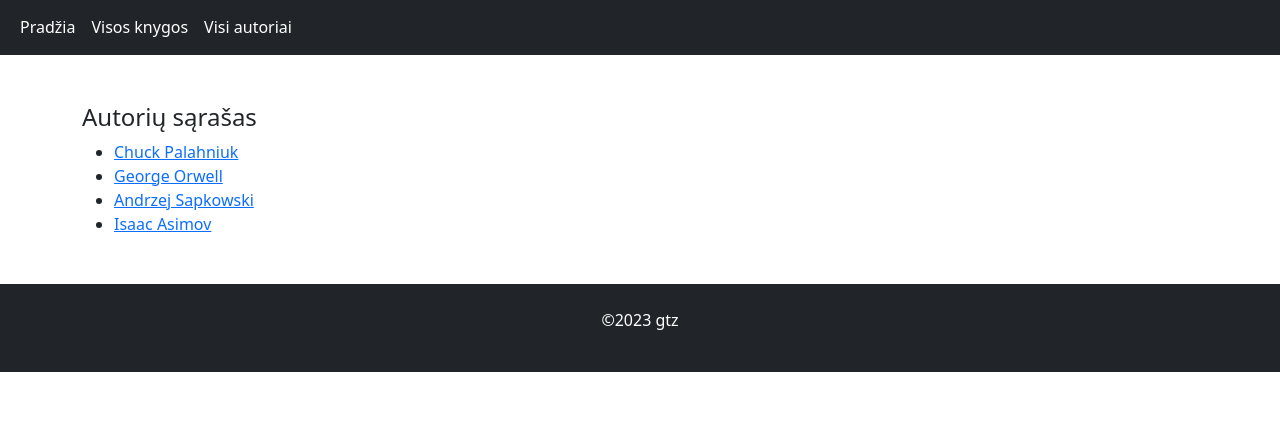
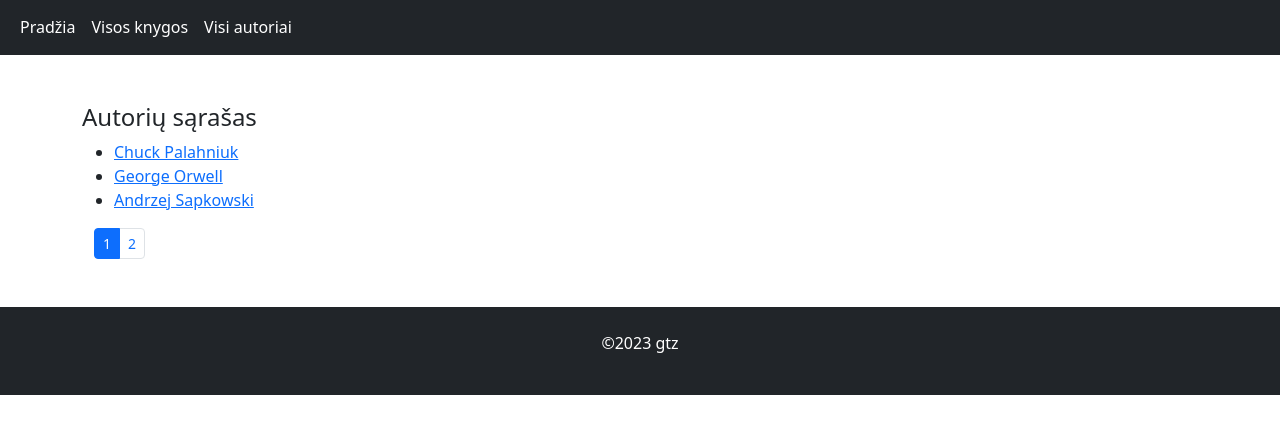
Before and after one commit to gyteniz/Django_library, a Django app: page /library/authors/ in a window 1280 px wide. Shown: the part 233-667 px from the top of the page. Run offline with Django 4.2, Linux system fonts and the light colour scheme; data comes from the database, SQL or seed files in the repository.

Commit message:
6. Padaryti, kad įrašai authors.html puslapyje būtų puslapiuojami (per funkciją).

```diff
--- a/mysite/library/templates/authors.html
+++ b/mysite/library/templates/authors.html
@@ -11,4 +11,25 @@
 
     {% endfor %}
 </ul>
+
+<div class="container puslapiai">
+    <nav aria-label="...">
+        {% if authors.has_other_pages %}
+            <ul class="pagination pagination-sm justify-content-start">
+                {% for i in authors.paginator.page_range %}
+                    {% if authors.number == i %}
+                        <li class="page-item active">
+                            <a class="page-link">{{ i }}</a>
+                        </li>
+                    {% else %}
+                        <li class="page-item">
+                            <a class="page-link" href="?page={{ i }}">{{ i }}</a>
+                        </li>
+                    {% endif %}
+                {% endfor %}
+            </ul>
+        {% endif %}
+    </nav>
+</div>
+
 {% endblock %}
--- a/mysite/library/views.py
+++ b/mysite/library/views.py
@@ -3,6 +3,7 @@ from django.http import HttpResponse
 from .models import Book, Author, BookInstance, Genre
 from django.shortcuts import render, get_object_or_404
 from django.views import generic
+from django.core.paginator import Paginator
 
 
 # Create your views here.
@@ -25,9 +26,11 @@ def index(request):
 
 
 def authors(request):
-    authors = Author.objects.all()
+    paginator = Paginator(Author.objects.all(), 3)
+    page_number = request.GET.get('page')
+    paged_authors = paginator.get_page(page_number)
     context = {
-        'authors': authors,
+        'authors': paged_authors
     }
     return render(request, 'authors.html', context=context)
 
```
